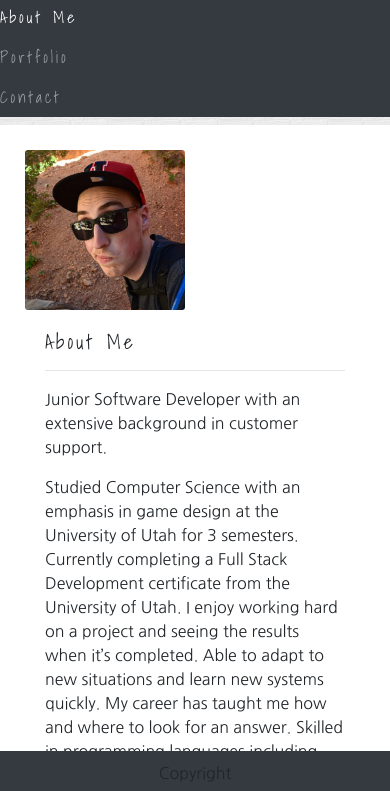
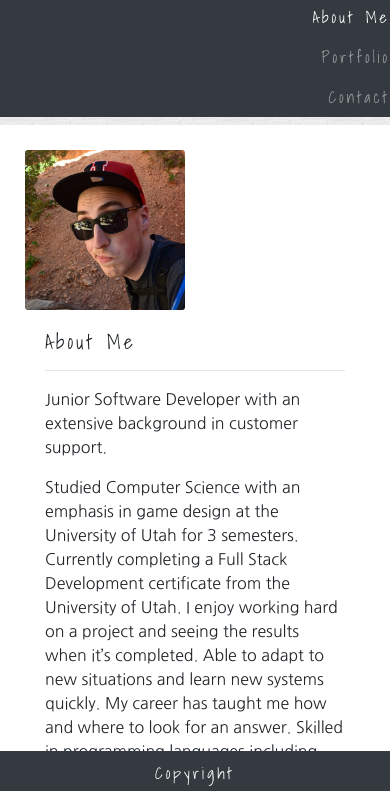
Before and after one commit to MagusConjurer/Bootstrap-Portfolio, a plain HTML site: page index.html in a window 390 px wide. Both pictures are taken after a click on the button "Toggle navigation". Shown: the part 53-844 px from the top of the page. Drawn offline with nearby package versions, Linux system fonts and the light colour scheme.

Commit message:
Made toggler menu right aligned and updated footer text CSS

```diff
--- a/assets/css/style.css
+++ b/assets/css/style.css
@@ -75,4 +75,7 @@ footer {
     width: 100%;
     height: 40px;
     padding-top: 10px;
+    font-family: "Shadows Into Light";
+    letter-spacing: 3px;
+    color: #ffffff;
 }
--- a/index.html
+++ b/index.html
@@ -21,13 +21,13 @@
                 </button>
                 <div class="collapse navbar-collapse" id="navbarMain">
                     <ul class="nav navbar-nav ml-auto">
-                        <li class="nav-item active">
+                        <li class="nav-item active ml-auto">
                             <a class="nav-link" href="index.html">About Me</a>
                         </li>
-                        <li class="nav-item">
+                        <li class="nav-item ml-auto">
                             <a class="nav-link" href="portfolio.html">Portfolio</a>
                         </li>
-                        <li class="nav-item">
+                        <li class="nav-item ml-auto">
                             <a class="nav-link" href="contact.html">Contact</a>
                         </li>
                     </ul>
```
Also changed, not shown: contact.html (+3 -3 lines), portfolio.html (+3 -3 lines).
